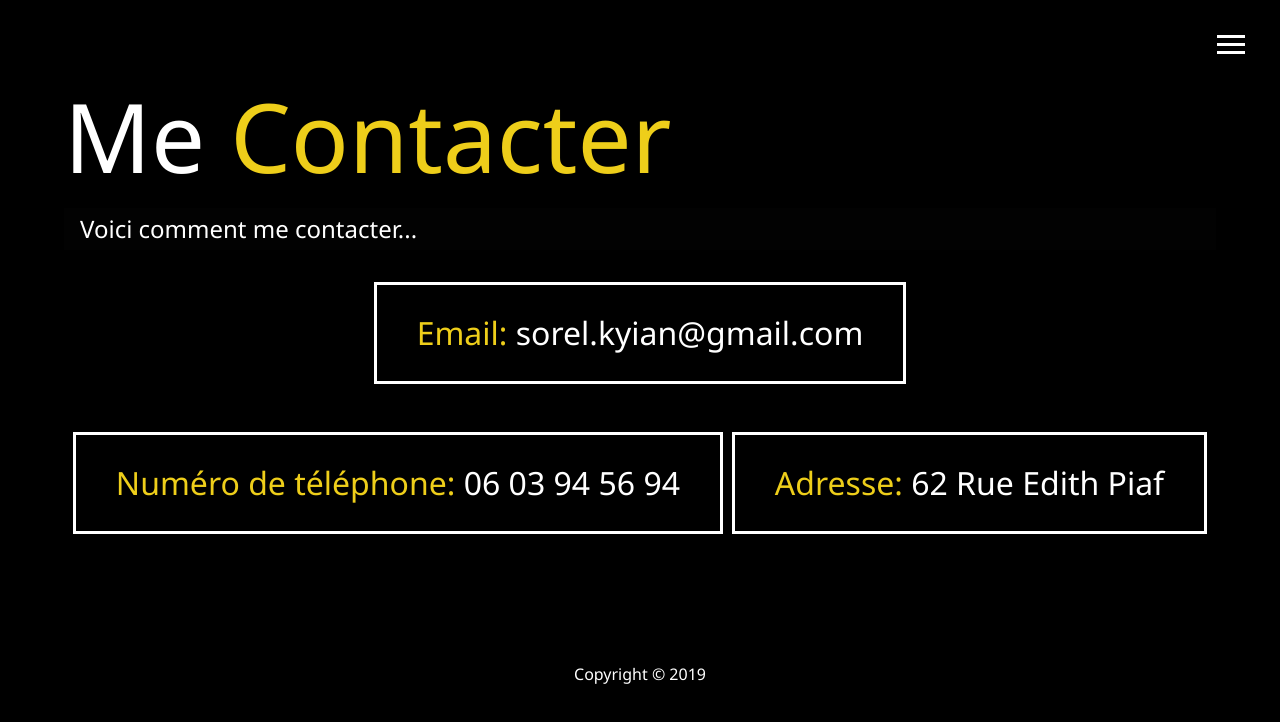
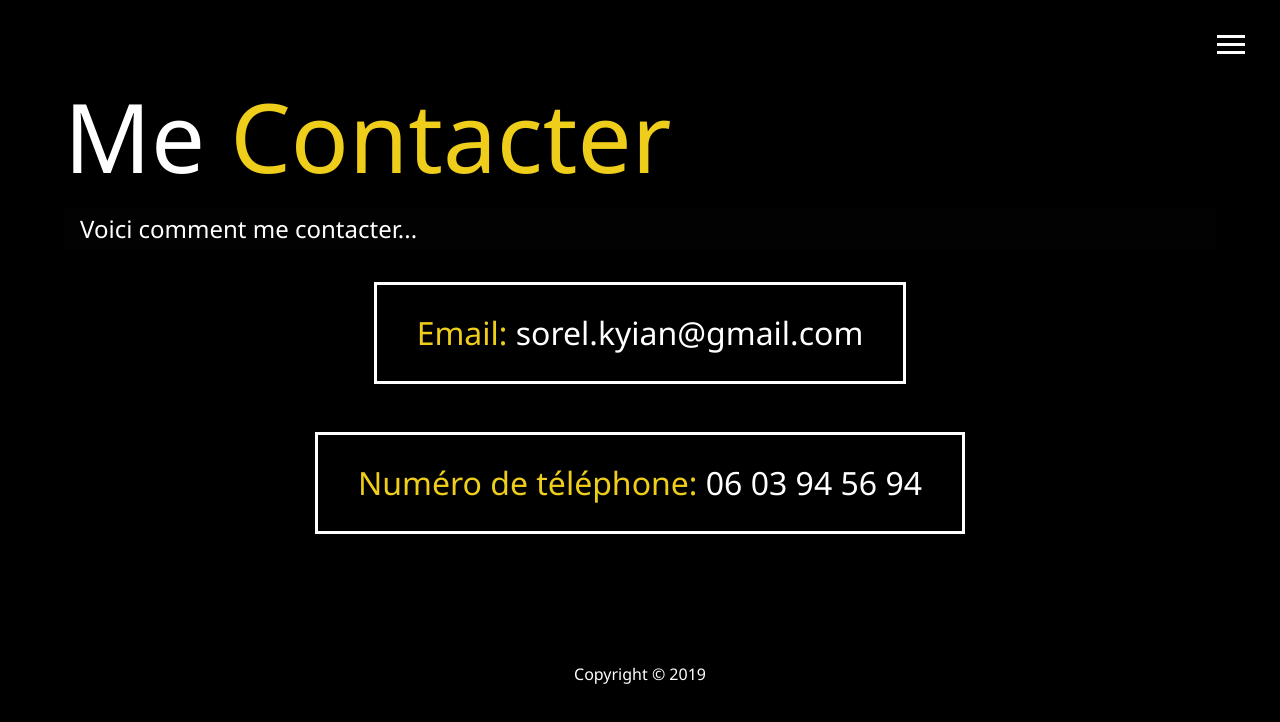
Before and after one commit to Astonark/site, a website: page dist/contact.html in a window 1280 px wide. Drawn offline with Linux system fonts and the light colour scheme.

Commit message:
first commit

```diff
--- a/dist/contact.html
+++ b/dist/contact.html
@@ -64,9 +64,6 @@
             <div>
                 <span class="text-secondary">Numéro de téléphone:</span> 06 03 94 56 94
             </div>
-            <div>
-                <span class="text-secondary">Adresse:</span> 62 Rue Edith Piaf
-            </div>
 
         </div>
     </main>
--- a/package.json
+++ b/package.json
@@ -3,12 +3,15 @@
   "version": "1.0.0",
   "description": "portfolio reponsive",
   "main": "index.js",
+  "homepage": "htpps://Astonark.github.io/mon-portofolio",
   "scripts": {
-    "sass": "node-sass -w scss/ -o dist/css/ --recursive"
+    "sass": "node-sass -w scss/ -o dist/css/ --recursive",
+    "deploy": "gh-pages -d dist"
   },
   "author": "kyrian Sorel",
   "license": "MIT",
   "dependencies": {
+    "gh-pages": "^2.1.1",
     "node-sass": "^4.13.0"
   }
 }
```
Also changed, not shown: README.md, 1 other file.
